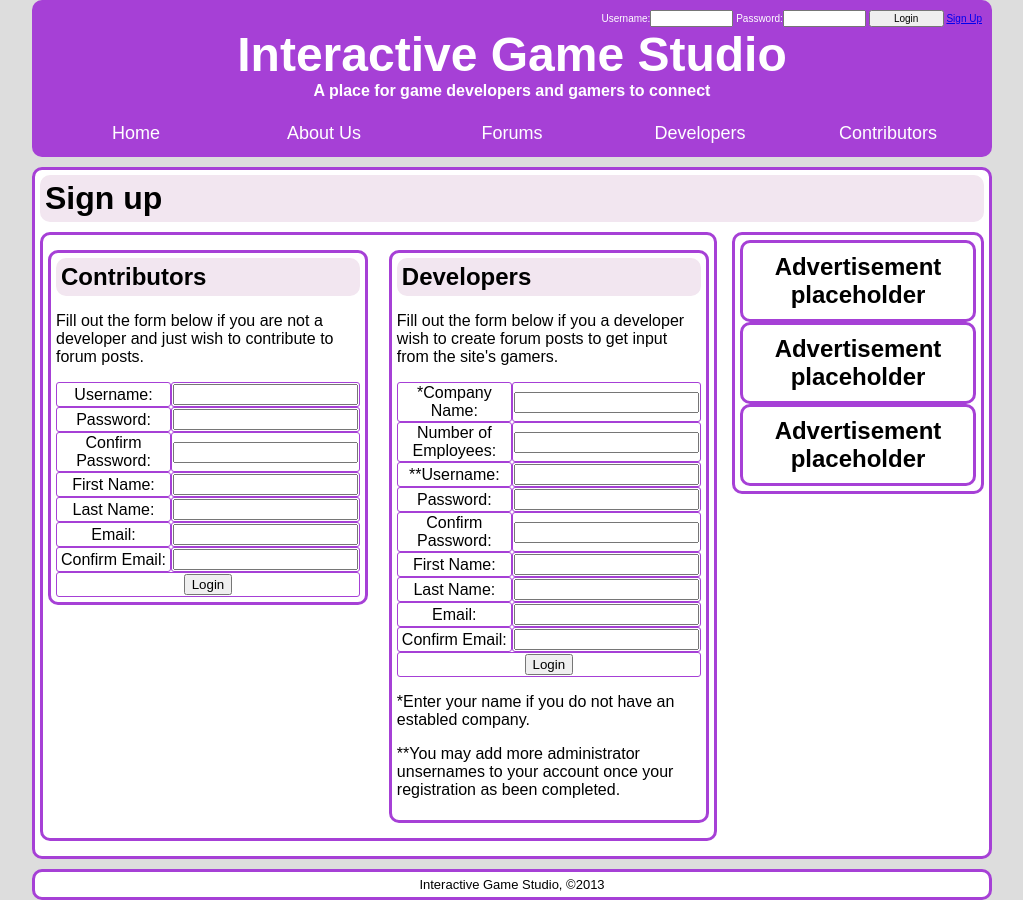
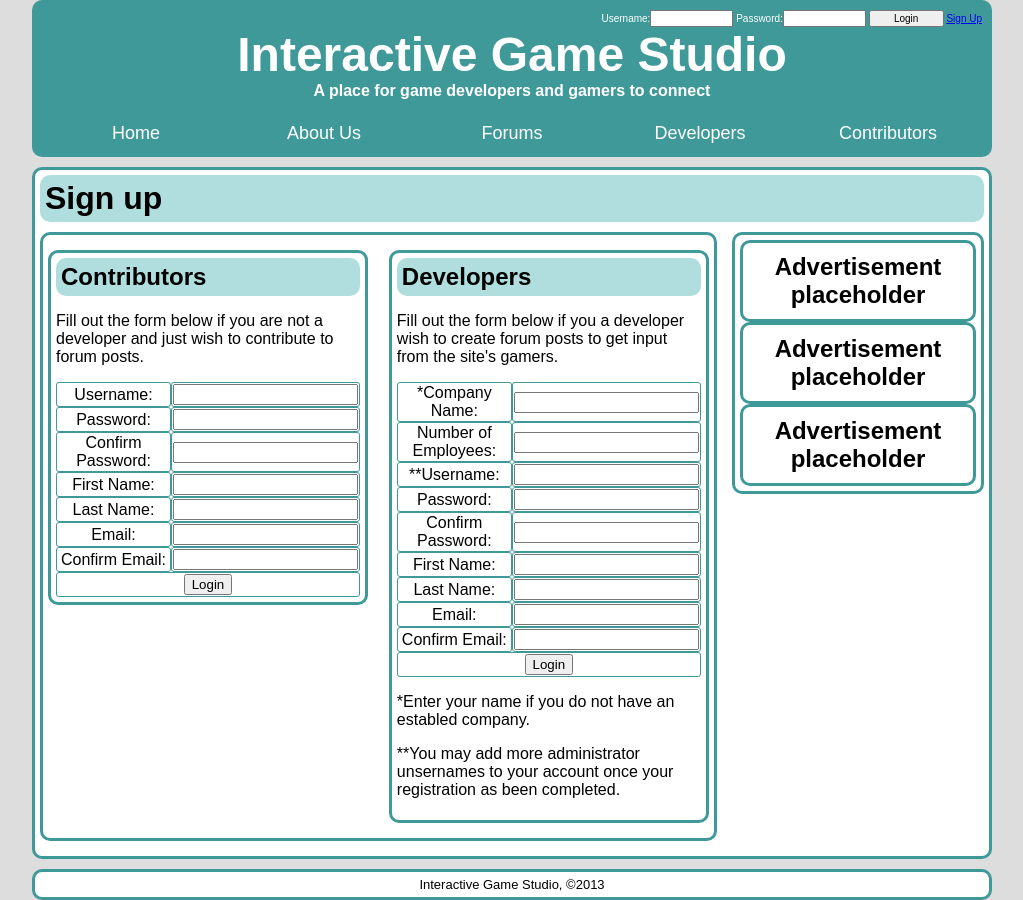
Before and after one commit to chessami92/cist2100-website, a plain HTML site: page signup.html in a window 1280 px wide. Shown: the whole page, without its empty margins (128-1151 px from the left). Drawn offline with nearby package versions, Linux system fonts and the light colour scheme.

Commit message:
Toned down the colors to a teal theme.

```diff
--- a/css/main.css
+++ b/css/main.css
@@ -15,7 +15,7 @@ table {
 
 table td, table th {
     border-radius: 3px;
-    border: 1px solid #a640d6;
+    border: 1px solid #409999;
 }
 
 h1, h2 {
@@ -25,7 +25,7 @@ h1, h2 {
 
 .content {
     border-style: solid;
-    border-color: #a640d6;
+    border-color: #409999;
     margin: 10px 0 10px 0;
     padding: 5px;
     background-color: #fff;
@@ -41,7 +41,7 @@ h1, h2 {
 }
 
 .header {
-    background-color: #a640d6;
+    background-color: #409999;
     color: #fff;
     text-align: center;
     padding: 10px;
@@ -89,7 +89,7 @@ h1, h2 {
 
 .menu li a:hover {
     background-color: #fff;
-    color: #a640d6;
+    color: #409999;
 }
 
 .smoothColor {
@@ -107,7 +107,7 @@ h1, h2 {
 }
 
 #content h1, #main h2 {
-    background-color: #f2e6f0;
+    background-color: #b0dddd;
 }
 
 #main h3 {
```
